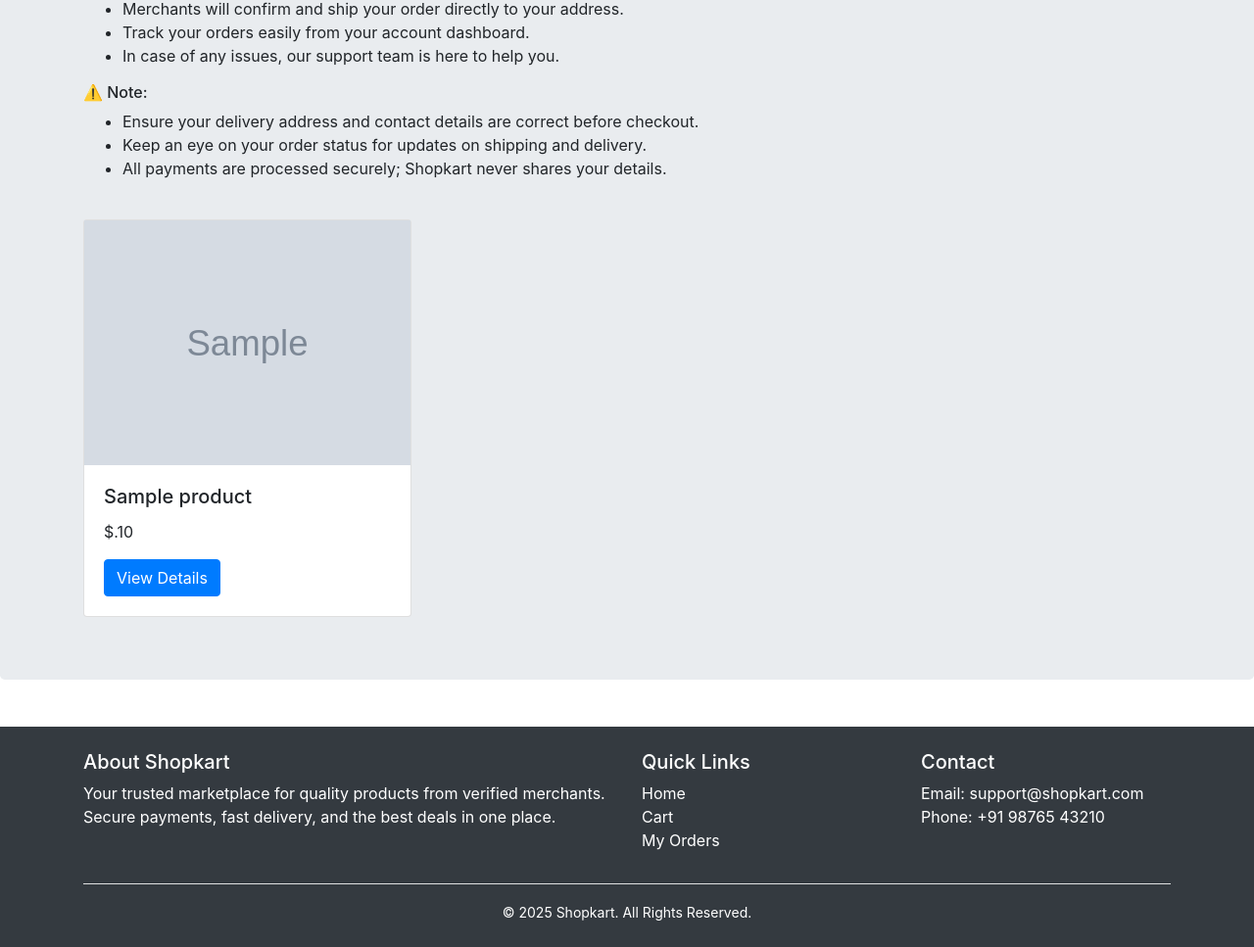
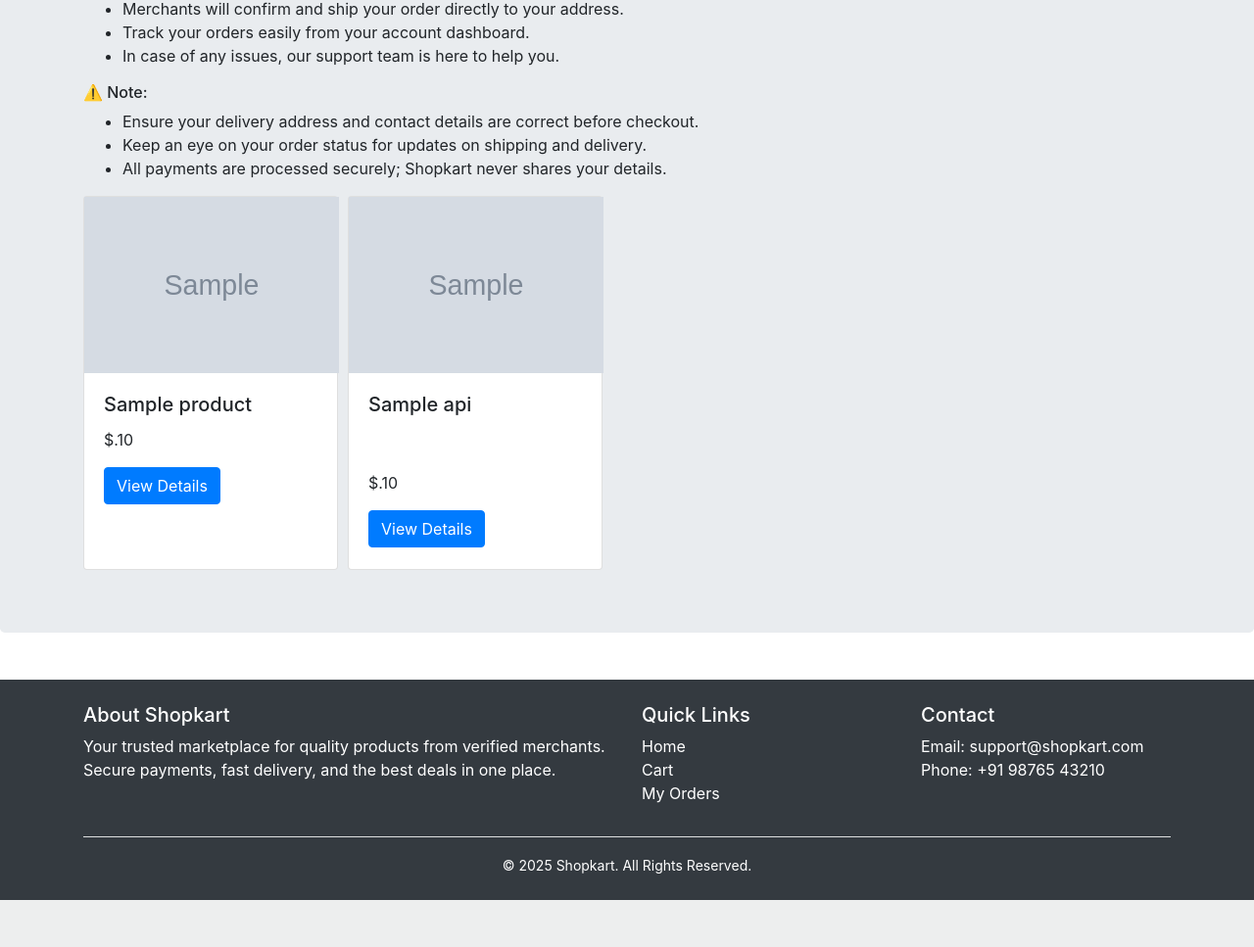
Before and after one commit to 6jp9/my_project, a Django app: template templates/home/home.html in a window 1280 px wide. Shown: the part 431-1398 px from the top of the page at 98% size. After the commit the page ends 1350 px from the top, so only its background shows below. Run offline with Django 3.2, Linux system fonts and the light colour scheme; the template is opened without the code that fills it: most values are stand-ins (such as "Sample title", 1, 10 or a date in 2020); grey boxes marked "Sample" are stand-in pictures.

Commit message:
products added through API

```diff
--- a/home/urls.py
+++ b/home/urls.py
@@ -4,5 +4,7 @@ from . import views
 urlpatterns = [
     path('', views.home, name='home'),
     path('orders/',views.orders,name='orders'),
-    path('addproduct/<str:username>/',views.add_product)
+    path('addproduct/<str:username>/',views.add_product),
+    path('product/<int:product_id>',views.product_dtls),
+    path('api_product/<int:id>',views.api_product_dtls),
 ]
--- a/templates/home/home.html
+++ b/templates/home/home.html
@@ -2,7 +2,7 @@
 {% extends 'user/base.html' %}
 {% block body_block %}
 <div class="jumbotron">
-  <div class="container">
+  <div class="container" >
     <h2>Hi, {{ request.user.username }}</h2>
     <h2>Welcome to Shopkart 🛒</h2>
     <p>
@@ -29,24 +29,33 @@
         <li>All payments are processed securely; Shopkart never shares your details.</li>
       </ul>
     </p>
- <div class="container"><br>
-  {% if product %}
-  <div class="row" style="gap: 20px;">
+ <div class="container">
+  <div class="row" style="gap: 10px;">
     {% for i in product %}
-      <div class="card">
-        <img src="{{i.image.url}}" alt="cart" height="250">
+      <div class="card" style="width: 260px;height: 380;">
+        <img src="{{i.image.url}}" alt="cart" height="180" width="260">
         <div class="card-body">
-          <h5 class="card-title">{{i.name}}</h5>
+          <h5 class="card-title">{{i.name|truncatechars:25}}</h5>
+          <div>
       <p class="card-text">$.{{i.price}}</p>
-          <a href="#" class="btn btn-primary">View Details</a>
-        </div>
+          <a href="\product/{{ i.product_id }}" class="btn btn-primary">View Details</a>
+        </div></div>
       </div>
     {% endfor %}
-    {% else %}
-    <h2 style="color: aliceblue;">No Items inserted....!!!</h2>
-    {% endif %}
+    {% for j in api %}
+  <div class="card" style="width: 260px; height: 380;">
+    <img src="{{ j.image }}" alt="cart" height="180" width="260">
+    <div class="card-body">
+      <div style="height: 80px;">
+      <h5 class="card-title">{{ j.title|truncatechars:40 }}</h5>
+      </div>
+      <div style="height: 80px; width: auto;">
+      <p class="card-text">$.{{ j.price }}</p>
+      <a href="/api_product/{{ j.id }}" class="btn btn-primary">View Details</a>
+    </div></div>
   </div>
-</div>
+{% endfor %}
+  </div>
 </div>
 
   </div>
--- a/templates/user/merchant_profile.html
+++ b/templates/user/merchant_profile.html
@@ -30,7 +30,7 @@
                     <td>{{ merchant.address }}</td>
                 </tr>
             </table>
-            <a href="#" class="btn btn-success mt-3">Test</a><a href="\addproduct/{{ merchant.username }}" class="btn btn-success mt-3">Add cart</a>
+            <a href="#" class="btn btn-success mt-3" style="margin-right: 10px;">Test</a><a href="\addproduct/{{ merchant.username }}" class="btn btn-success mt-3">Add Product</a>
         </div>
     {% else %}
         <div style="text-align: center;">
```
Also changed, not shown: home/views.py (+16 -2 lines), templates/home/product.html (added, +50 -0 lines), media/products/cart_no_bg.png (added), media/products/test1.webp (added), templates/home/my_orders.html (renamed from templates/user/my_orders.html).
